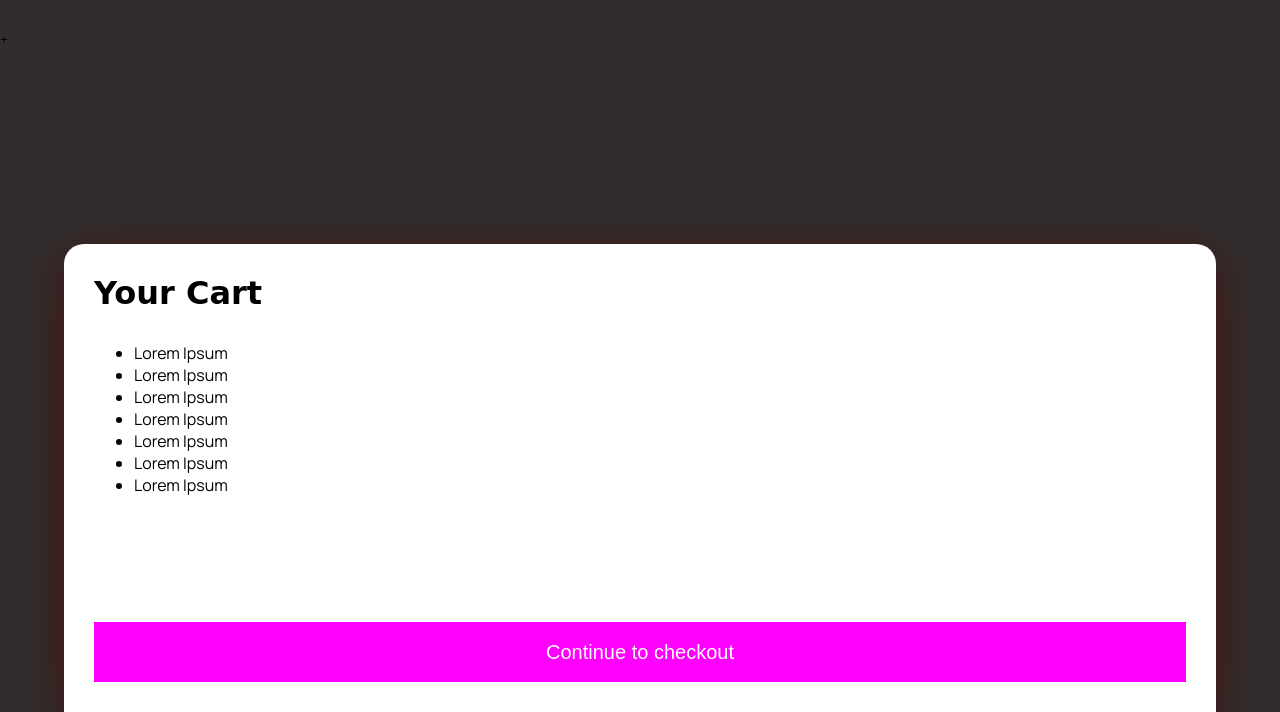
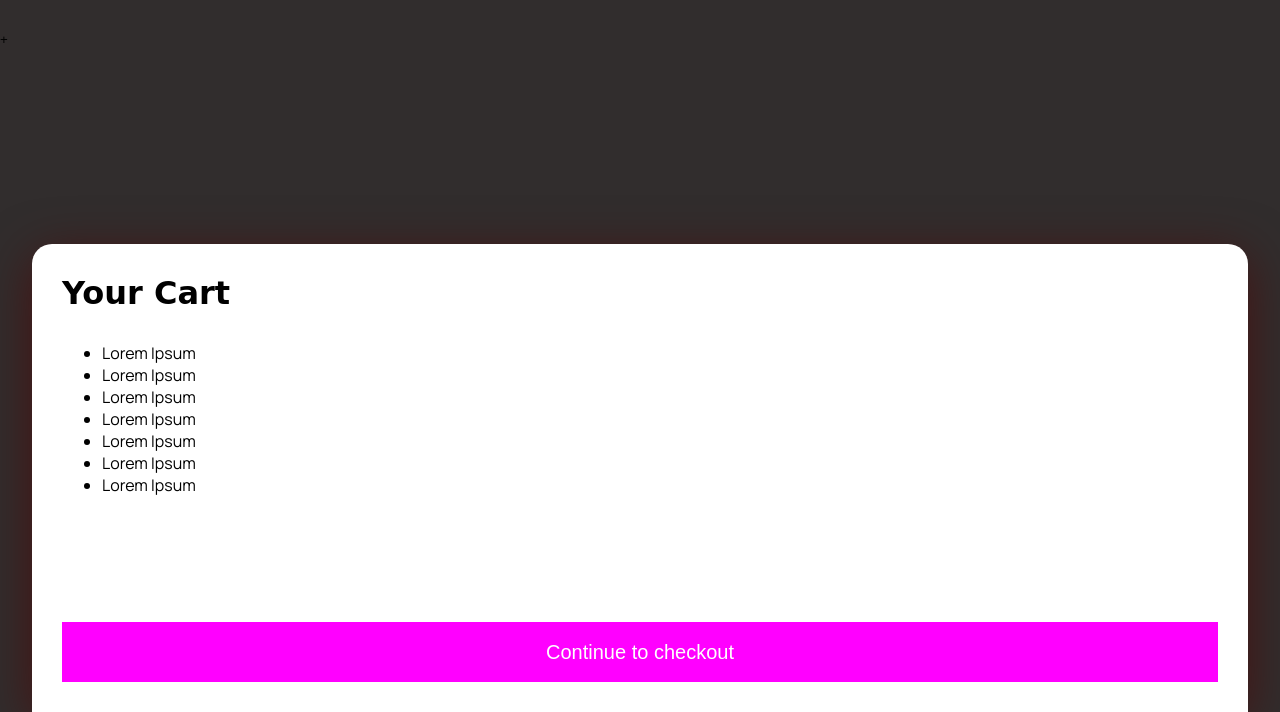
Before and after one commit to chris-rodgers/aroid.net, a website: page index.html in a window 1280 px wide. Both pictures are taken after a click on the button 1190 px from the left and 57 px from the top of the page. Shown: the part 88-800 px from the top of the page. Drawn offline with Linux system fonts and the light colour scheme; a web font is replaced by a local one.

Commit message:
work on cart

```diff
--- a/index.html
+++ b/index.html
@@ -21,7 +21,7 @@
   </div>
   <button id="increment">+</button>
   <div id="cart" class="cart">
-    <div class="cart__overlay" id="cart-overlay">
+    <div class="cart__overlay" id="cart-overlay"> </div>
     <div class="cart__spacer"></div>
     <div class="cart__inner">
       <h1>Your Cart</h1>
@@ -36,7 +36,6 @@
       </ul>
       <div class="cart__footer">
         <button class="button button--large">Continue to checkout</button>
-        </div>
       </div>
     </div>
   </div>
--- a/style.css
+++ b/style.css
@@ -152,7 +152,7 @@ button:disabled{
 /*
  * Cart
  */
-.cart__overlay{
+.cart{
     top: 0;
     left: 0;
     width: 100%;
@@ -165,7 +165,7 @@ button:disabled{
     justify-content: flex-start;
     flex-direction: column;
 }
-.cart__overlay::before{
+.cart__overlay{
     top: 0;
     left: 0;
     width: 100%;
@@ -176,15 +176,14 @@ button:disabled{
 
 }
 .cart__inner{
-    width: 90%;
+    width: 95%;
     padding: var(--padding) var(--padding) 200px var(--padding);
     background-color: white;
     border-radius: 20px 20px 0 0;
-    margin: 0 5%;
+    margin: 0 2.5%;
     box-shadow: 0px 11px 50px 0px #540000a1;
-    visibility: hidden;
-    transition: opacity 0.25s linear, margin-top 0.25s ease;
-    opacity: 0;
+    transition: transform 0.25s ease;
+    transform: translateY(50%);
     position: relative;
 }
 
@@ -192,18 +191,18 @@ button:disabled{
     flex: 1;
     flex-shrink: 0;
 }
-.cart--open .cart__inner{
+.cart--open{
     visibility: visible;
     opacity: 1;
 }
-.cart--open .cart__overlay{
-    visibility: visible;
-    opacity: 1;
+.cart--open .cart__inner{
+    transform: unset;
 }
 .cart__footer{
-    width: 90%;
-    left: 5%;
+    width: 95%;
+    left: 2.5%;
     position: fixed;
     padding: var(--padding);
     bottom: 0;
+    background-color: white;
 }
```
Lines whose indentation alone changed are shown as unchanged.
